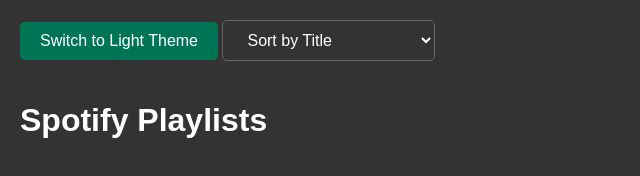
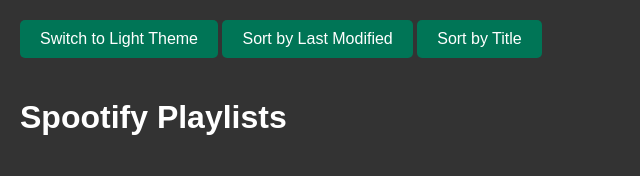
Before and after one commit to tyndalestutz/unSpootify, a plain HTML site: page index.html in a window 1280 px wide. Shown: the whole page, without its empty margins (0-640 px from the left). Drawn offline with Linux system fonts and the light colour scheme; files that its build step writes are made by us from their sources; no server answers.

Commit message:
added .gitignore, split html

```diff
--- a/assets/style.css
+++ b/assets/style.css
@@ -13,7 +13,7 @@
     background-color: var(--background-color);
     color: var(--text-color);
 }
-.theme-switcher, .sort-selector {
+.theme-switcher, .sort-by-date, .sort-by-title {
     padding: 10px 20px;
     margin-bottom: 20px;
     cursor: pointer;
@@ -22,12 +22,6 @@
     border: none;
     border-radius: 5px;
     font-size: 16px;
-}
-.sort-selector {
-    background-color: transparent;
-    cursor: pointer;
-    color: var(--text-color);
-    border: 1px solid var(--border-color);
 }
 .playlist-header {
     margin-top: 20px;
--- a/index.html
+++ b/index.html
@@ -3,17 +3,16 @@
 <head>
     <meta charset="UTF-8">
     <meta name="viewport" content="width=device-width, initial-scale=1.0">
-    <title>Spootify Playlist Viewer</title>
-    <link rel="stylesheet" href="style.css">
+    <title>Spotify Playlist Viewer</title>
+    <link rel="stylesheet" href="/assets/style.css">
 </head>
 <body data-theme="dark">
 
     <button class="theme-switcher" onclick="toggleTheme()">Switch to Light Theme</button>
-    <select class="sort-selector" onchange="loadPlaylists(this.value)">
-        <option value="title">Sort by Title</option>
-        <option value="date">Sort by Last Modified</option>
-    </select>
-    <h1>Spotify Playlists</h1>
+    <button class="sort-by-date" onclick="loadPlaylists('date')">Sort by Last Modified</button>
+    <button class="sort-by-title" onclick="loadPlaylists('title')">Sort by Title</button>
+
+    <h1>Spootify Playlists</h1>
     <div id="playlistContainer"></div>
 
     <script>
@@ -39,16 +38,18 @@
             }
         }
 
-        function loadPlaylists(sortBy = 'title') {
+        function loadPlaylists(sortBy = 'date') {
             fetch('Playlist1.json')
                 .then(response => response.json())
                 .then(data => {
                     let playlists = data.playlists;
+
                     if (sortBy === 'title') {
                         playlists.sort((a, b) => a.name.localeCompare(b.name));
                     } else if (sortBy === 'date') {
                         playlists.sort((a, b) => new Date(b.lastModifiedDate) - new Date(a.lastModifiedDate));
                     }
+
                     displayPlaylists(playlists);
                 })
                 .catch(error => console.error('Error loading playlist data:', error));
@@ -57,11 +58,12 @@
         function displayPlaylists(playlists) {
             const container = document.getElementById('playlistContainer');
             container.innerHTML = ''; // Clear previous content
+
             playlists.forEach((playlist, index) => {
                 const header = document.createElement('div');
                 header.className = 'playlist-header';
                 header.textContent = playlist.name + ' (Last Modified: ' + playlist.lastModifiedDate + ')';
-                header.addEventListener('click', function() {
+                header.addEventListener('click', function () {
                     const content = this.nextElementSibling;
                     content.style.display = content.style.display === 'block' ? 'none' : 'block';
                 });
@@ -99,7 +101,8 @@
             });
         }
 
-        document.addEventListener('DOMContentLoaded', () => loadPlaylists()); // Initial load
+        document.addEventListener('DOMContentLoaded', () => loadPlaylists()); // Initial load (sorted by date)
+
     </script>
 </body>
 </html>
```
Also changed, not shown: 1 other file.
